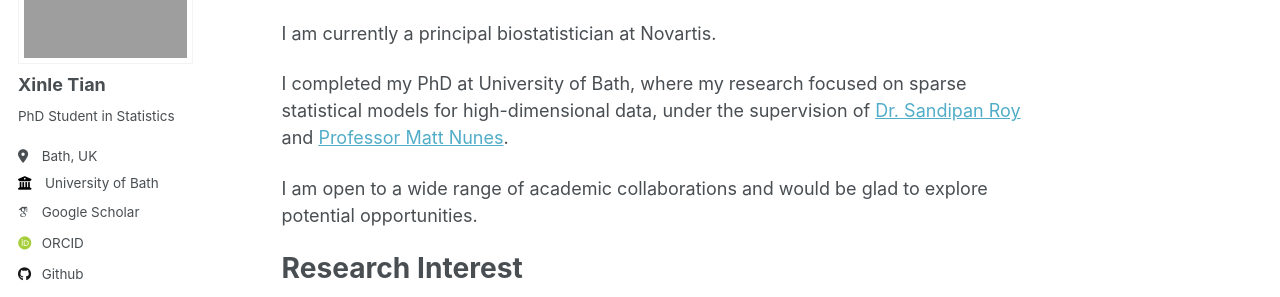
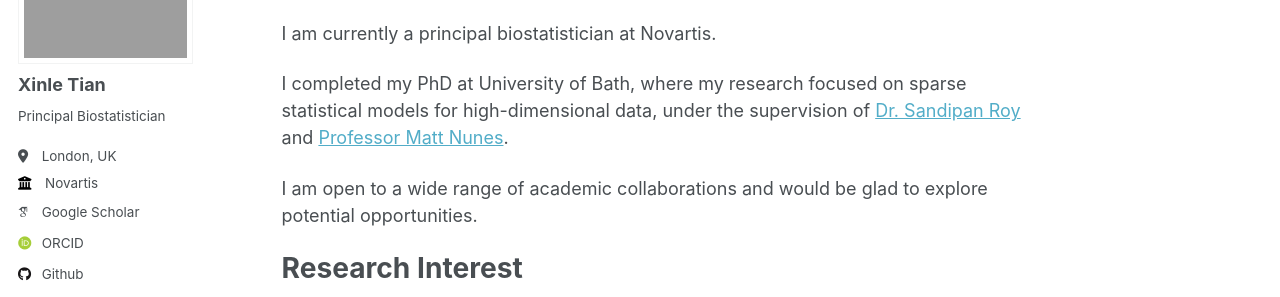
Before and after one commit to xinlet/xinlet.github.io, a Jekyll site: the page built from _pages/about.md, in a window 1280 px wide. Shown: the part 176-473 px from the top of the page. Built offline with Jekyll 4.4.1, drawn with Linux system fonts in a browser that asks for light colours; some web fonts are replaced.

Commit message:
Update _config.yml

```diff
--- a/_config.yml
+++ b/_config.yml
@@ -11,7 +11,7 @@ locale                   : "en-UK"
 title                    : "Xinle Tian's Homepage"
 title_separator          : "-"
 name                     : &name "Xinle Tian"
-description              : &description "PhD student in Statistics"
+description              : &description "Principal Biostatistician"
 url                      : https://xinlet.github.io # the base hostname & protocol for your site e.g. "https://mmistakes.github.io"
 baseurl                  : "" # the subpath of your site, e.g. "/blog"
 repository               : "xinlet/xinlet.github.io"
@@ -24,9 +24,9 @@ author:
   avatar           : "profile.jpg"
   name             : "Xinle Tian"
   pronouns         : # example: "she/her"
-  bio              : "PhD Student in Statistics"
-  location         : "Bath, UK"
-  employer         : "University of Bath"
+  bio              : "Principal Biostatistician"
+  location         : "London, UK"
+  employer         : "Novartis"
   uri              : # URL
   email            : #"xt373@bath.ac.uk"
 
```
